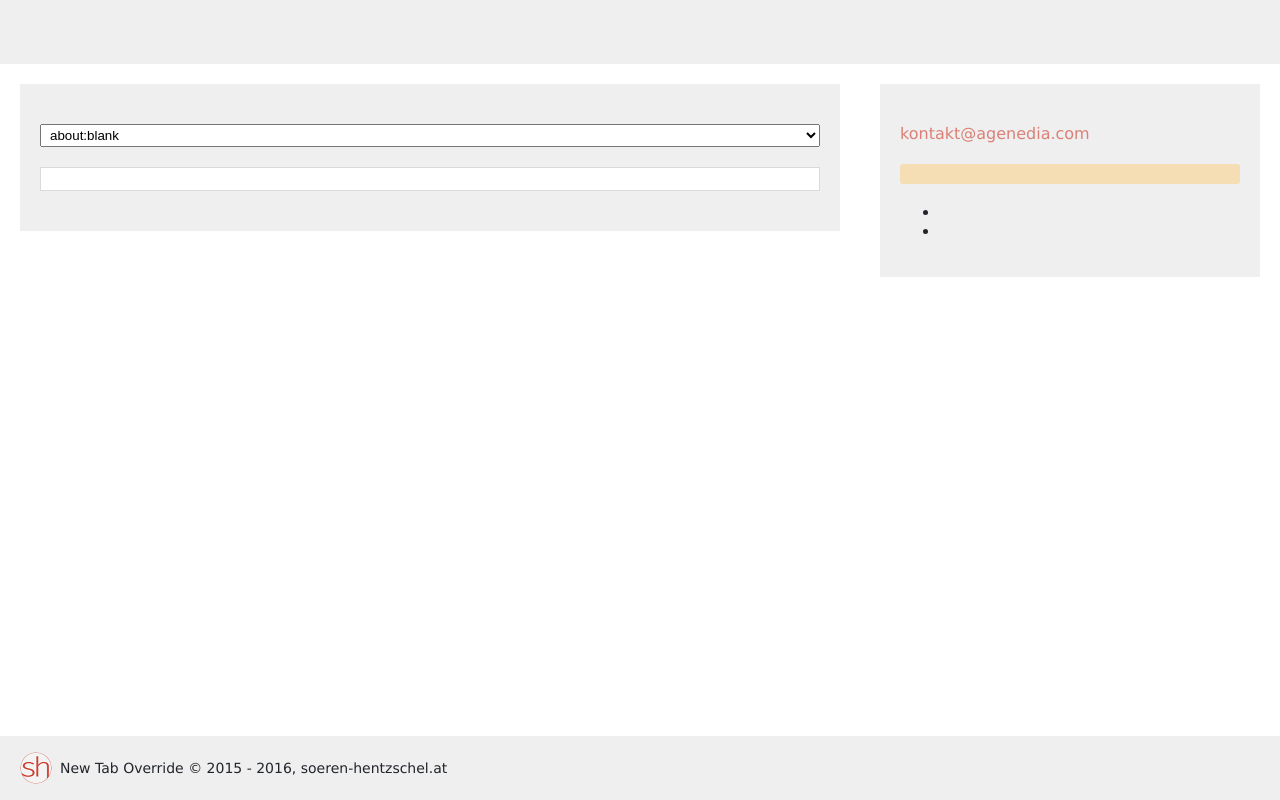
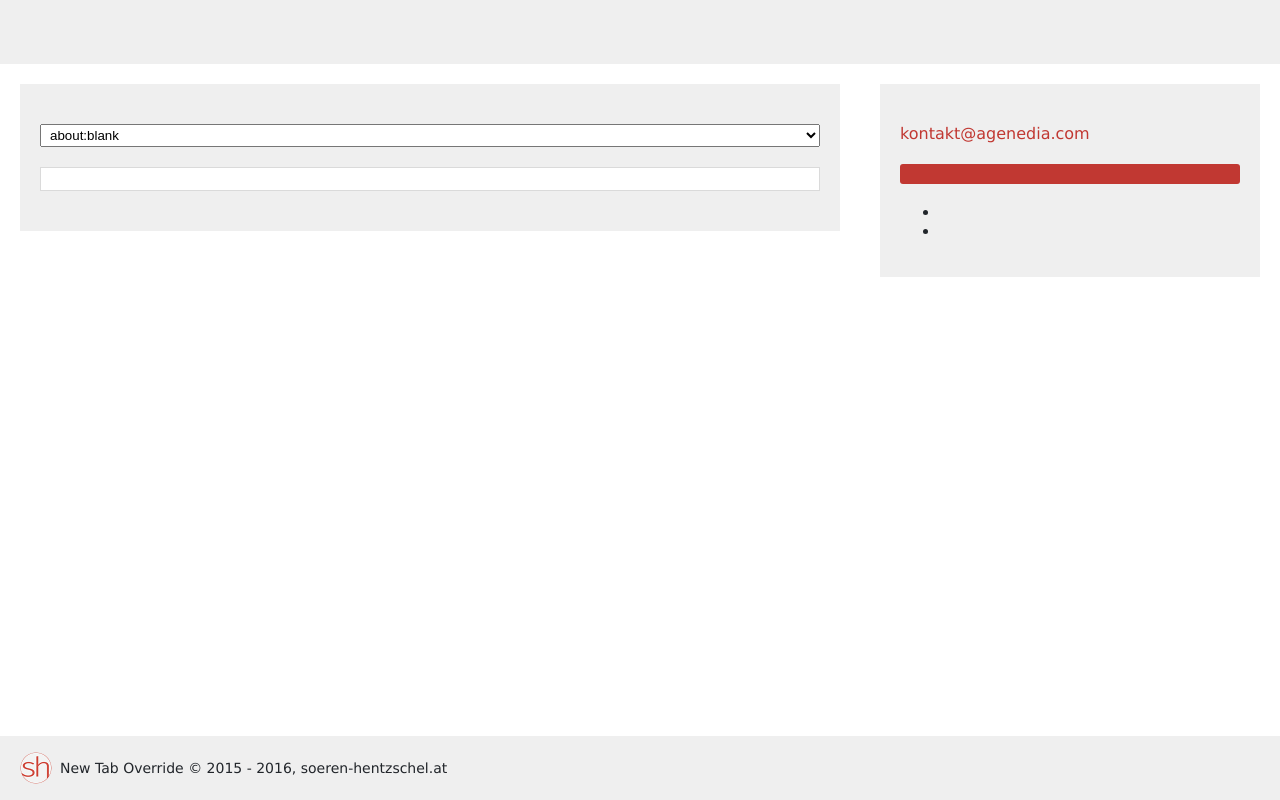
Before and after one commit to cadeyrn/newtaboverride, a website: page src/data/html/settings.html in a window 1280 px wide. Drawn offline with Linux system fonts and the light colour scheme.

Commit message:
Linkfarbe noch einmal angepasst, Spenden-Button farblich optimiert

```diff
--- a/src/data/css/settings.css
+++ b/src/data/css/settings.css
@@ -56,13 +56,13 @@ h2 {
 }
 
 a {
-  color: rgb(219, 128, 119);
+  color: rgb(193, 56, 50);
   text-decoration: none;
   transition: color ease 250ms;
 }
 
 a:hover {
-  color: rgb(193, 56, 50);
+  color: rgb(210, 57, 49);
 }
 
 label {
@@ -96,16 +96,15 @@ button {
   width: 100%;
   border: none;
   border-radius: 3px;
-  background: rgb(245, 222, 179);
+  background: rgb(193, 56, 50);
+  color: rgb(255, 255, 255);
   font-weight: bold;
-  color: inherit;
-  transition: all ease 500ms;
+  transition: background ease 500ms;
   cursor: pointer;
 }
 
 button:hover {
-  background: rgb(193, 56, 50);
-  color: rgb(255, 255, 255);
+  background: rgb(210, 57, 49);
 }
 
 footer {
```
